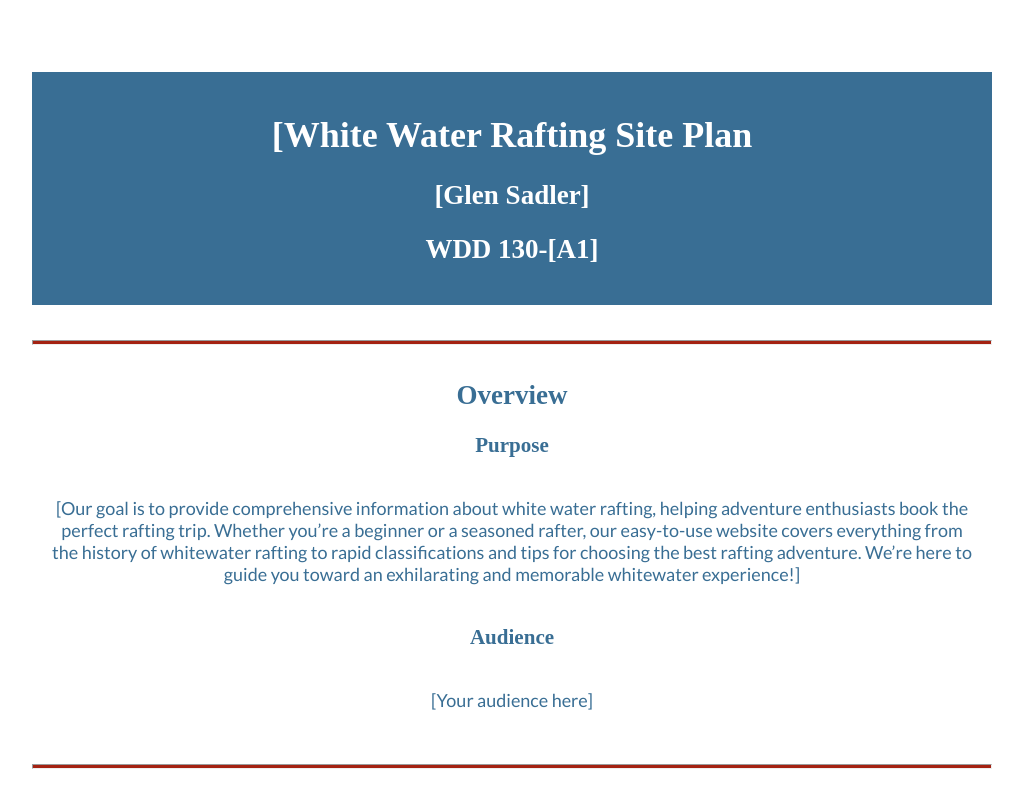
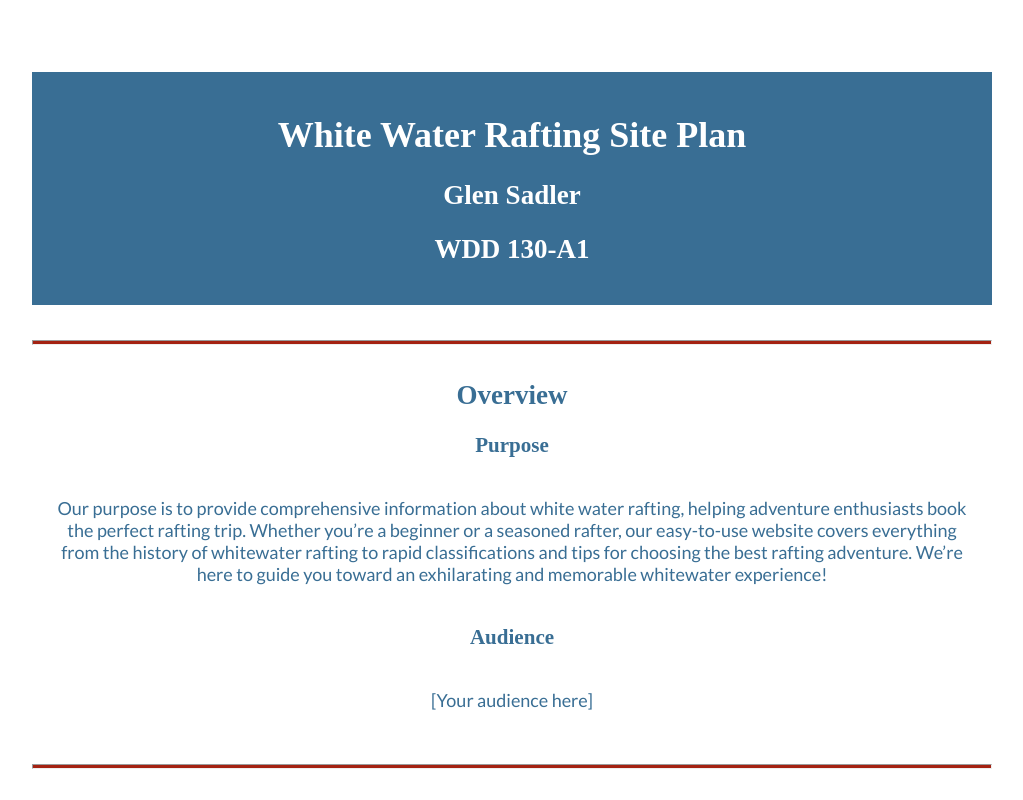
Before and after one commit to Glen-Sadler/wdd130, a plain HTML site: page wwr/site-plan-rafting.html in a window 1280 px wide. Shown: the top 800 px of the page, without its empty margins (128-1151 px from the left). Drawn offline with Linux system fonts and the light colour scheme; a web font is replaced by a local one.

Commit message:
Make various additions

```diff
--- a/wwr/site-plan-rafting.html
+++ b/wwr/site-plan-rafting.html
@@ -11,9 +11,9 @@
 
   <body>
     <header>
-      <h1>[White Water Rafting Site Plan</h1>
-      <h2>[Glen Sadler]</h2>
-      <h2>WDD 130-[A1]</h2>
+      <h1>White Water Rafting Site Plan</h1>
+      <h2>Glen Sadler</h2>
+      <h2>WDD 130-A1</h2>
       <!-- In the header above, add the name of your site, your name and class number. For example if you are in section 3 you would put WDD 130-03 -->
     </header>
     <main>
@@ -21,7 +21,7 @@
       <hr />
       <h2>Overview</h2>
       <h3>Purpose</h3>
-      <p>[Our goal is to provide comprehensive information about white water rafting, helping adventure enthusiasts book the perfect rafting trip. Whether you’re a beginner or a seasoned rafter, our easy-to-use website covers everything from the history of whitewater rafting to rapid classifications and tips for choosing the best rafting adventure. We’re here to guide you toward an exhilarating and memorable whitewater experience!]</p>
+      <p>Our purpose is to provide comprehensive information about white water rafting, helping adventure enthusiasts book the perfect rafting trip. Whether you’re a beginner or a seasoned rafter, our easy-to-use website covers everything from the history of whitewater rafting to rapid classifications and tips for choosing the best rafting adventure. We’re here to guide you toward an exhilarating and memorable whitewater experience!</p>
       <!-- change this -->
 
       <h3>Audience</h3>
```
